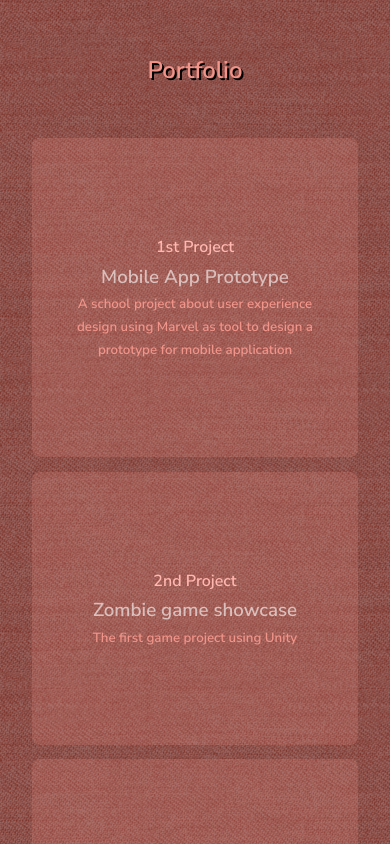
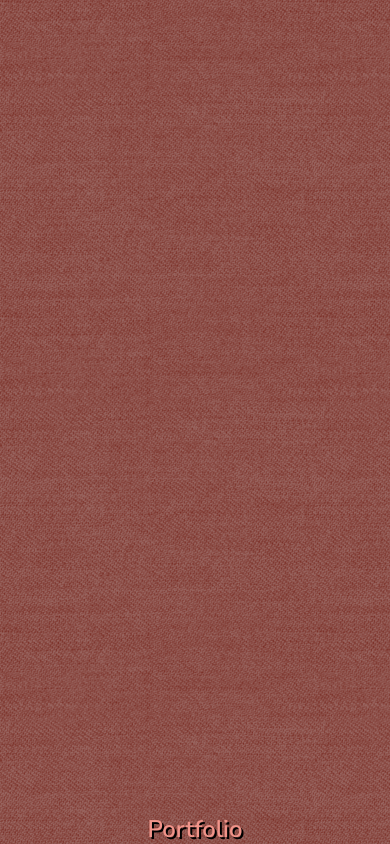
Before and after one commit to warismee/my-site-react, a React (Create React App) app: page / in a window 390 px wide. Shown: the part 6340-7184 px from the top of the page. Built offline with nearby package versions, Linux system fonts and the light colour scheme.

Commit message:
fix responsive

```diff
--- a/src/components/About/about.css
+++ b/src/components/About/about.css
@@ -29,12 +29,18 @@ h4{
 
 /*==========MEDIA QUERIES (MEDIUM)===========*/
 @media screen and (max-width:1024px) {
+    #about{
+        height:50vh
+    }
     .about_content{
         margin:0 2rem;
     }
 }
 /*==========MEDIA QUERIES (SMALL)===========*/
 @media screen and (max-width:600px) {
+    #about{
+        height:130vh
+    }
     .about_content{
         display: grid;
         grid-template-rows: auto;
--- a/src/components/Experience/experience.css
+++ b/src/components/Experience/experience.css
@@ -83,7 +83,7 @@ and (orientation : landscape) {
 /*==========MEDIA QUERIES (MEDIUM)===========*/
 @media screen and (max-width:1024px){
     #experience{
-        height:180vh;
+        height:230 vh;
     }
     .exp_container{
         margin:0 2rem;
@@ -97,7 +97,7 @@ and (orientation : landscape) {
 /*==========MEDIA QUERIES (SMALL)===========*/
 @media screen and (max-width:600px) {
     #experience{
-        height:470vh;
+        height:570vh;
     }
     .exp_container{
         display: grid;
--- a/src/components/header/header.css
+++ b/src/components/header/header.css
@@ -42,7 +42,7 @@ header{
 /*==========MEDIA QUERIES (MEDIUM)===========*/
 @media screen and (max-width:1024px){
     header{
-        height: 100vh;
+        height: 80vh;
         padding-top: 3rem;
     }
 }
--- a/src/components/portfolio/portfolio.css
+++ b/src/components/portfolio/portfolio.css
@@ -5,9 +5,10 @@
     display: grid;
     grid-template-columns: repeat(3,1fr);
     gap:0.9rem;
-    margin:0 8rem;
+    margin:1rem 8rem;
 }
 .port_card{
+    height:300px;
     background:rgba(241, 148, 138,0.2);
     border-radius: 0.5rem;
     padding:6rem 2rem;
@@ -32,7 +33,7 @@
         height:120vh;
     }
     .port_cards{
-        margin:0 2rem;
+        margin:1rem 2rem;
         display: grid;
         grid-template-columns: repeat(1,1fr);
         gap:0.9rem;
@@ -44,7 +45,7 @@
         height:180vh;
     }
     .port_cards{
-        margin:0 2rem;
+        margin:1rem 2rem;
         display: grid;
         grid-template-columns: repeat(1,1fr);
         gap:0.9rem;
```
